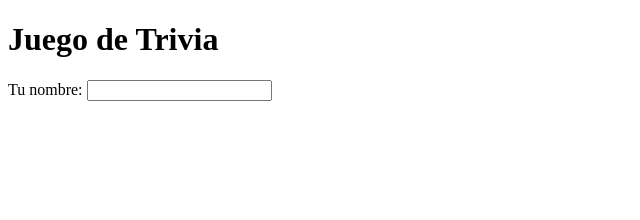
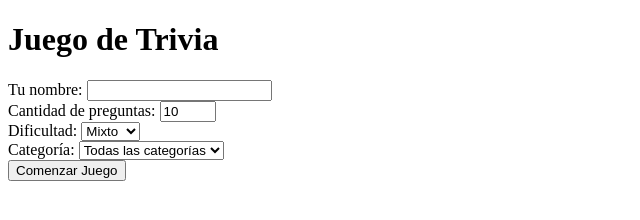
Before and after one commit to EldiRangel/Proyecto_API, a plain HTML site: page index.html in a window 1280 px wide. Shown: the whole page, without its empty margins (0-640 px from the left). Drawn offline with Linux system fonts and the light colour scheme.

Commit message:
funciones

```diff
--- a/index.html
+++ b/index.html
@@ -16,5 +16,33 @@
                     <input type="text" id="player-name" minlength="2" maxlength="20" required>
                     <span class="error-msg" id="name-error"></span>
                 </div>
+
+                <div class="form-group">
+                    <label for="question-count">Cantidad de preguntas:</label>
+                    <input type="number" id="question-count" min="5" max="20" value="10">
+                </div>
+
+                <div class="form-group">
+                    <label for="difficulty">Dificultad:</label>
+                    <select id="difficulty">
+                        <option value="">Mixto</option>
+                        <option value="easy">Fácil</option>
+                        <option value="medium">Medio</option>
+                        <option value="hard">Difícil</option>
+                    </select>
+                </div>
+
+                <div class="form-group">
+                    <label for="category">Categoría:</label>
+                    <select id="category">
+                        <option value="">Todas las categorías</option>
+                    </select>
+                </div>
+
+                <button type="submit" id="start-btn">Comenzar Juego</button>
+            </form>
+        </div>
+
+
 </body>
 </html>
```
